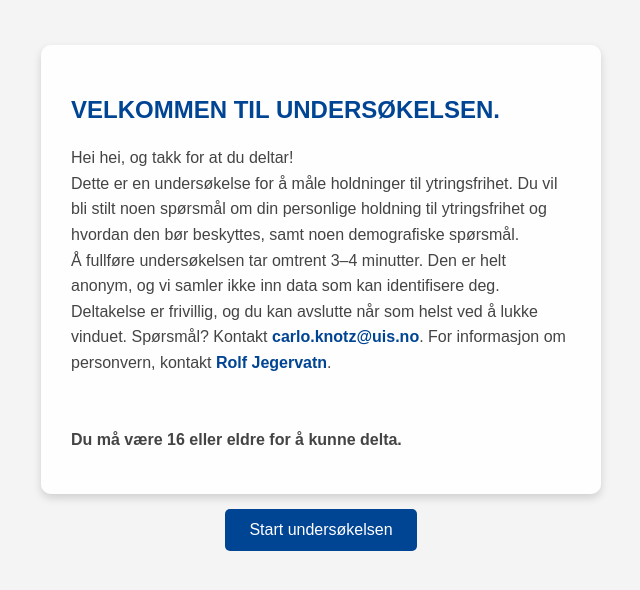
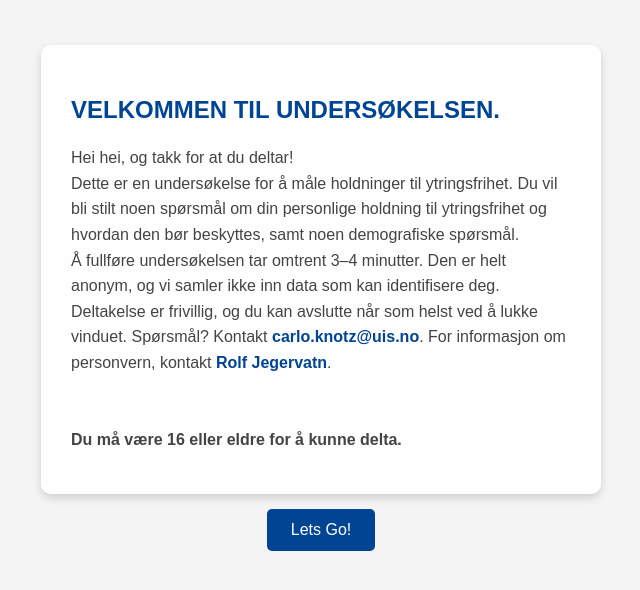
Before and after one commit to ytringsfrihet/ytringsfrihet.github.io, a plain HTML site: page index.html in a window 1280 px wide. Shown: the part 102-692 px from the top of the page, without its empty margins (319-959 px from the left). Drawn offline with Linux system fonts and the light colour scheme.

Commit message:
Update index.html

```diff
--- a/index.html
+++ b/index.html
@@ -80,7 +80,7 @@
     </div>
 
     <div class="button-container">
-        <button class="start-button" onclick="redirectToRandomPage()" aria-label="Lets Go!">Start undersøkelsen</button>
+        <button class="start-button" onclick="redirectToRandomPage()" aria-label="Lets Go!">Lets Go!</button>
     </div>
 
     <script>
```
